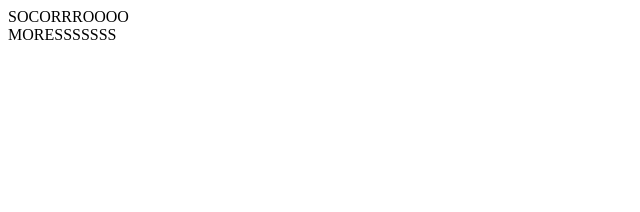
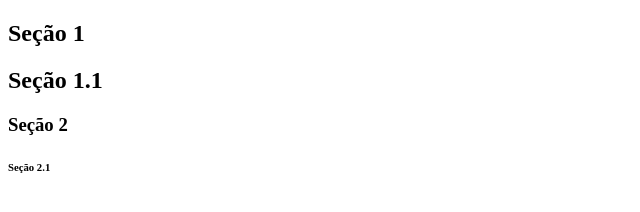
Before and after one commit to JoycianeSousa/Atividade3, a plain HTML site: page index.html in a window 1280 px wide. Shown: the whole page, without its empty margins (0-640 px from the left). Drawn offline with Linux system fonts and the light colour scheme.

Commit message:
Update index.html

```diff
--- a/index.html
+++ b/index.html
@@ -1,13 +1,22 @@
 <!DOCTYPE html>
 <html>
     <head>
-        <title>Atividade 2</title>
+        <title>Atividade 3</title>
     </head>
     <body>
         <main>
-            <section>SOCORRROOOO</section>
-            <section>MORESSSSSSS</section>
-            <aside></aside>
+            <section>
+                <h1>Seção 1</h1>
+            </section>
+            <section>
+                <h2>Seção 1.1</h2>
+            </section>
+            <section>
+                <h3>Seção 2</h3>
+            </section>
+            <section>
+            <h6>Seção 2.1</h6>
+            </section>
         </main>
     </body>
 </html>
```
